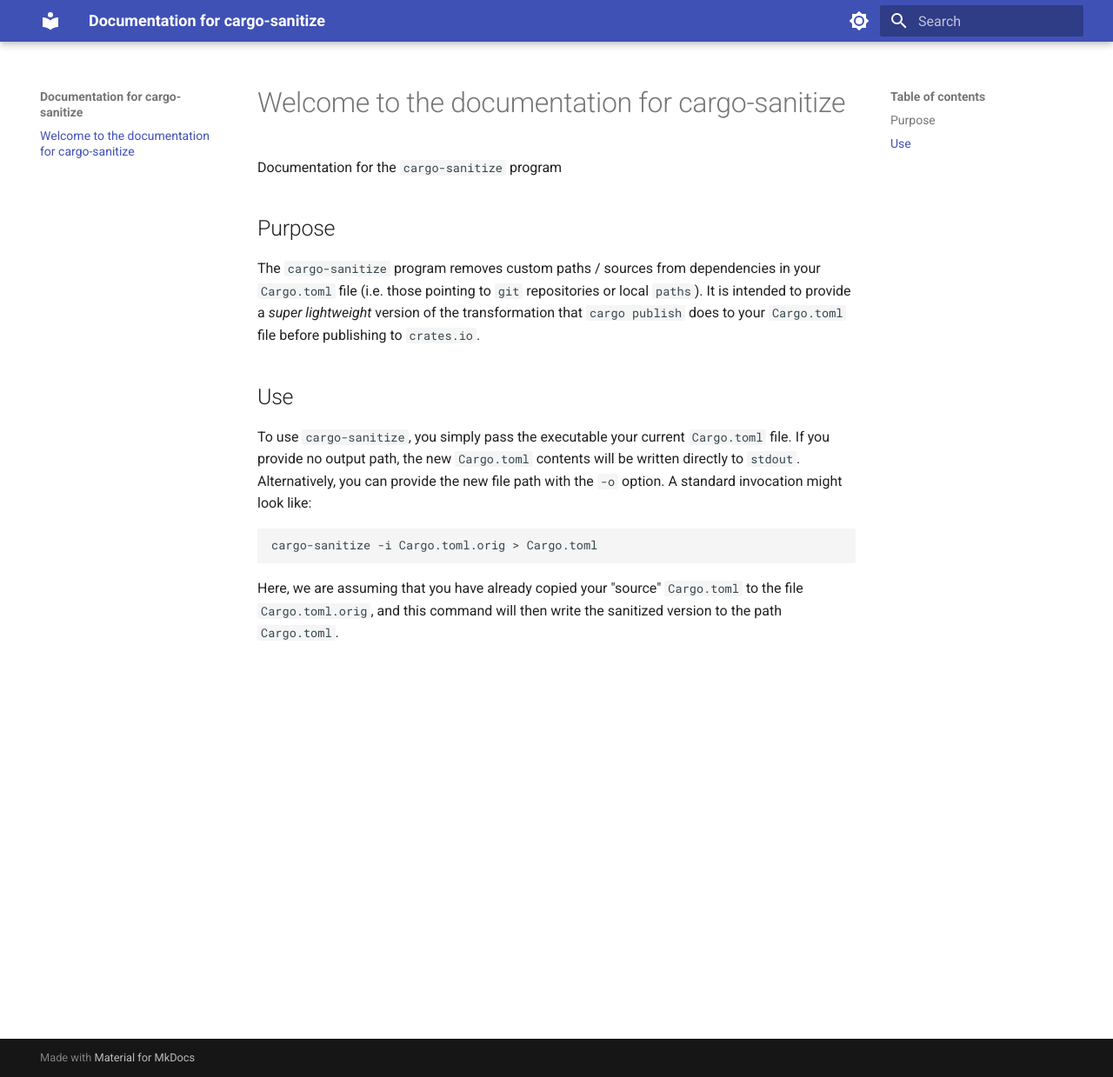
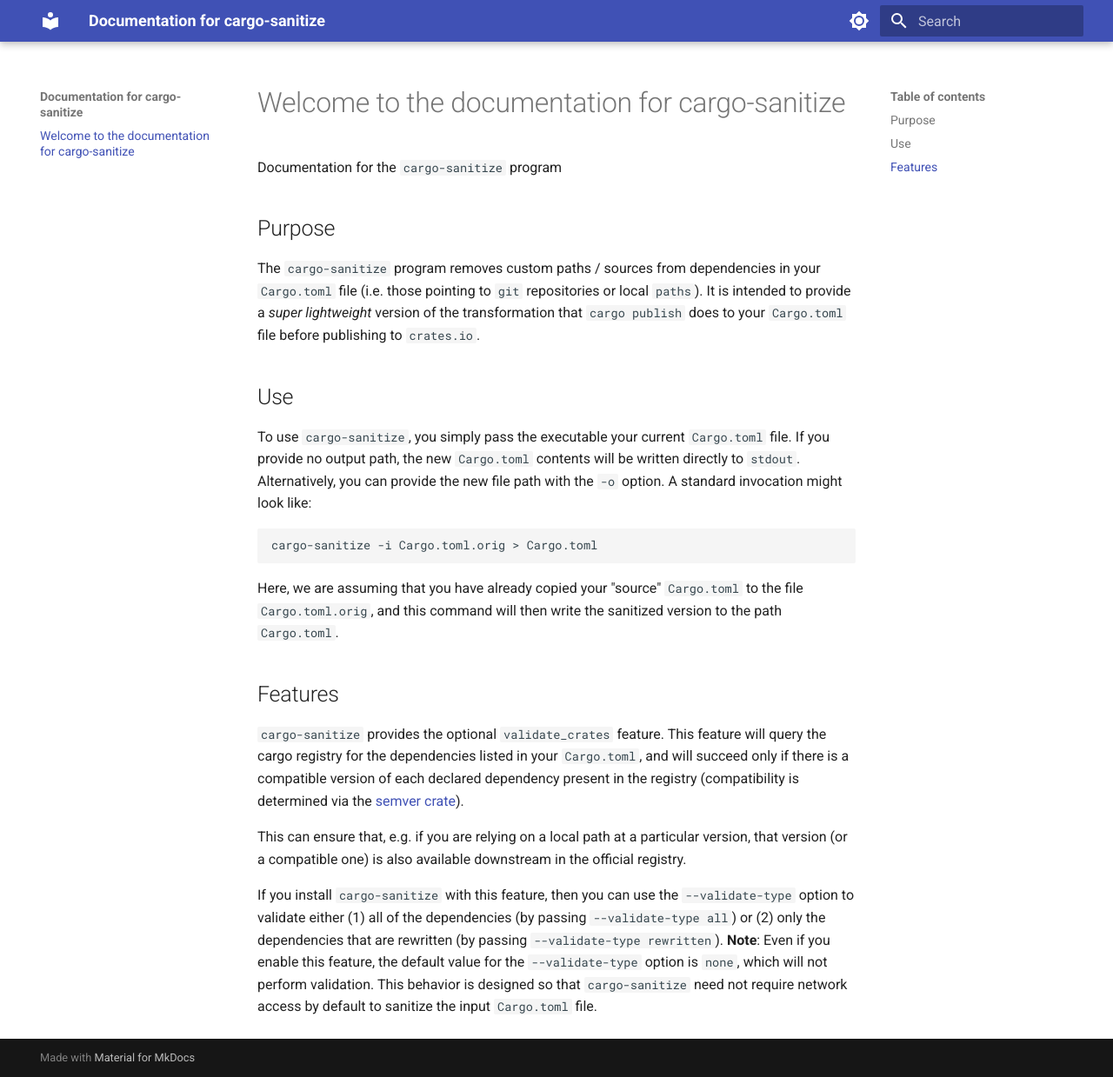
Before and after one commit to rob-p/cargo-sanitize, an MkDocs documentation site: the page built from docs/index.md, in a window 1280 px wide and 1239 px high. Shown: the whole window at 87% size. Built offline with MkDocs 1.6.1 and Material for MkDocs 9.7.7, drawn with Linux system fonts in a browser that asks for light colours.

Commit message:
update docs

```diff
--- a/docs/index.md
+++ b/docs/index.md
@@ -21,3 +21,18 @@ cargo-sanitize -i Cargo.toml.orig > Cargo.toml
 
 Here, we are assuming that you have already copied your "source" `Cargo.toml` to the file `Cargo.toml.orig`, and
 this command will then write the sanitized version to the path `Cargo.toml`.
+
+## Features
+
+`cargo-sanitize` provides the optional `validate_crates` feature.  This feature will query the cargo registry for
+the dependencies listed in your `Cargo.toml`, and will succeed only if there is a compatible version of each
+declared dependency present in the registry (compatibility is determined via the [semver crate](https://crates.io/crates/semver)).
+
+This can ensure that, e.g. if you are relying on a local path at a particular version, that version (or a compatible one)
+is also available downstream in the official registry.
+
+If you install `cargo-sanitize` with this feature, then you can use the `--validate-type` option to validate either
+(1) all of the dependencies (by passing `--validate-type all`) or (2) only the dependencies that are rewritten
+(by passing `--validate-type rewritten`).  **Note**: Even if you enable this feature, the default value for the
+`--validate-type` option is `none`, which will not perform validation.  This behavior is designed so that `cargo-sanitize`
+need not require network access by default to sanitize the input `Cargo.toml` file.
```
